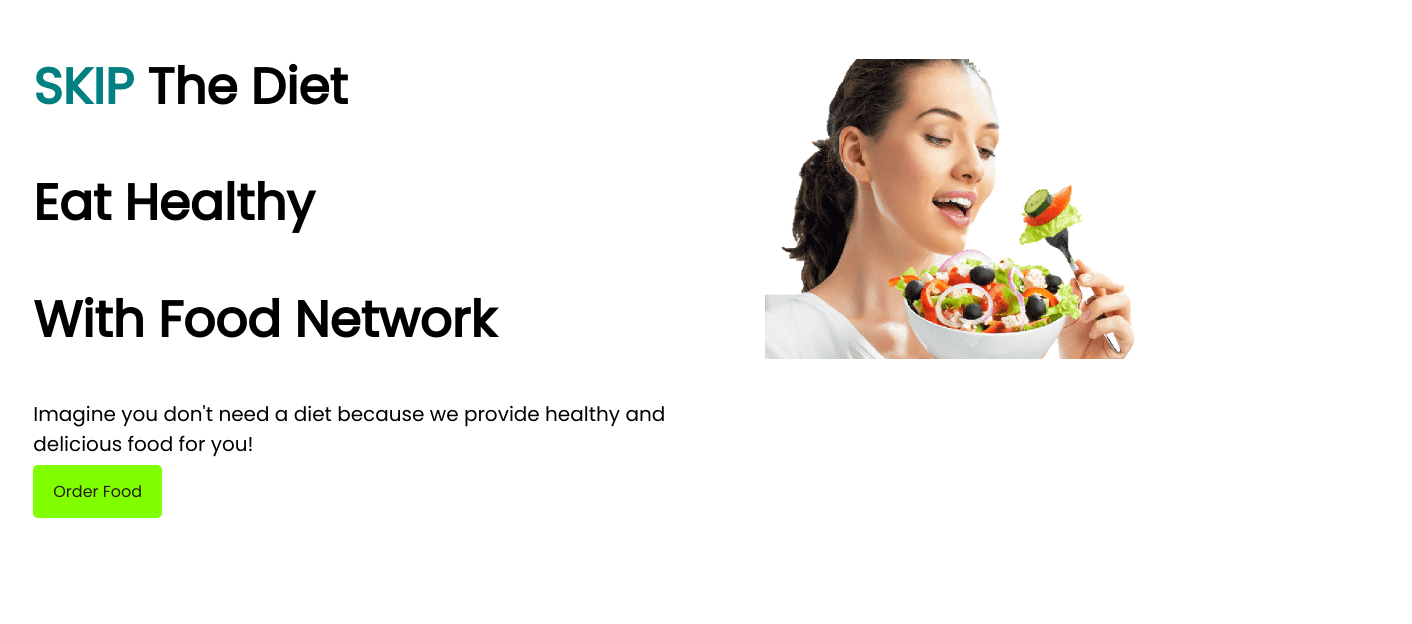
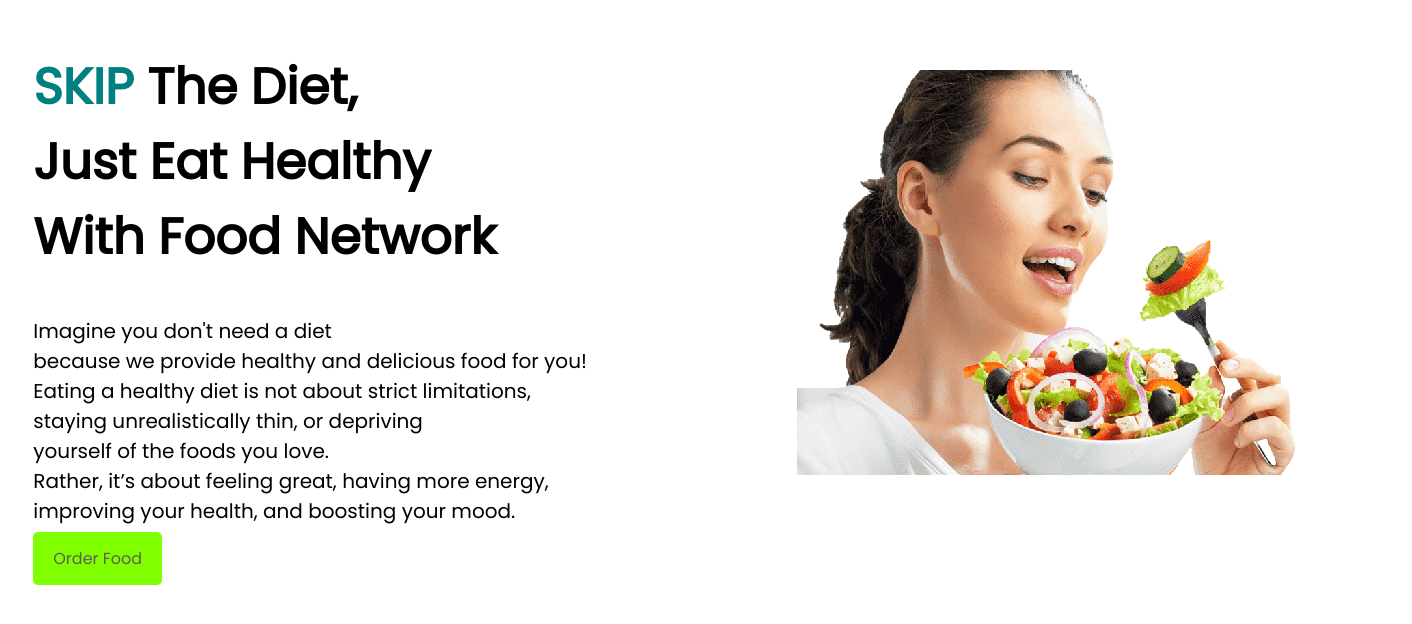
Before and after one commit to Ovijitnath/healthy-eating-website, a plain HTML site: page index.html in a window 1280 px wide. Shown: the whole page, 1412 px wide, since content can reach past the window. Drawn offline with Linux system fonts and the light colour scheme.

Commit message:
adjusted picture

```diff
--- a/index.html
+++ b/index.html
@@ -15,11 +15,15 @@
 <body>
     <section class="flexiable-container">
         <div class="half-width">
-            <h1><span class="color">SKIP</span> The Diet</h1>
-            <h1>Eat Healthy </h1>
-            <h1> With Food Network</h1>
-            <p>Imagine you don't need a diet because we provide
-                healthy and delicious food for you!</p>
+            <h1><span class="color">SKIP</span> The Diet,<br>Just Eat Healthy<br> With Food Network</h1>
+            <!--<h1>Eat Healthy </h1>
+            <h1> With Food Network</h1></p> -->
+            <p>Imagine you don't need a diet<br> because we provide
+                healthy and delicious food for you!<br>Eating a healthy diet is not about strict limitations,<br>
+                staying
+                unrealistically thin, or depriving<br>yourself of the foods you love.<br> Rather, it’s about feeling
+                great,
+                having more energy,<br> improving your health, and boosting your mood.</p>
             <a class="link-button" href="https://www.foodpanda.com/" target="_blank">Order Food</a>
         </div>
         <div class="half-width">
--- a/style.css
+++ b/style.css
@@ -16,6 +16,7 @@ p {
 
 .flexiable-container {
     display: flex;
+    margin-bottom: 120px;
 
 
 }
@@ -26,12 +27,14 @@ p {
 }
 
 .half-width img {
-    width: 90%;
+    width: 100%;
     padding-top: 10%;
+    padding-left: 30%;
+
 }
 
 .link-button {
-    color: rgb(40, 29, 16);
+    color: rgb(98, 92, 85);
     background-color: chartreuse;
     border-radius: 5px;
     text-decoration: none;
```
